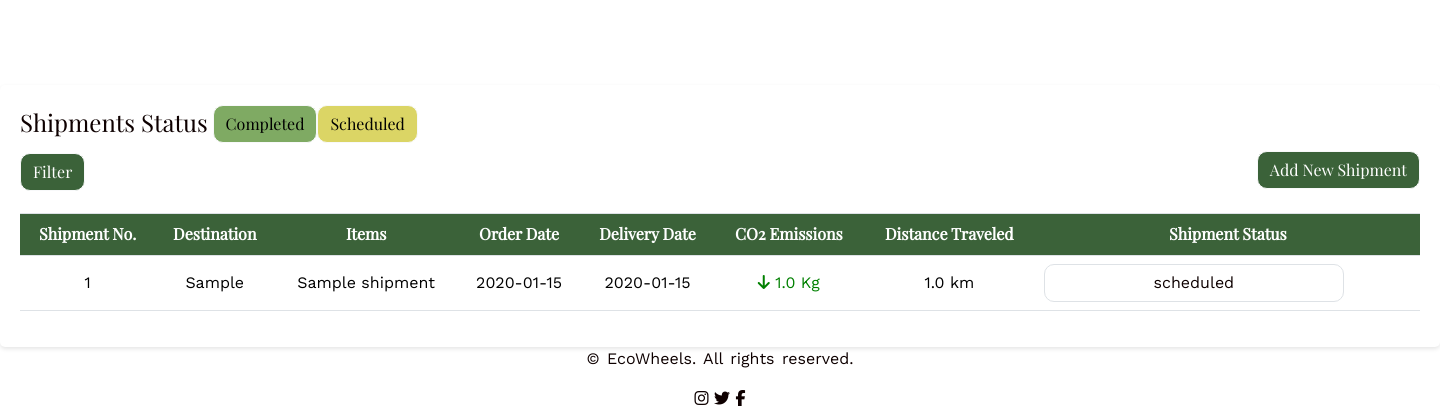
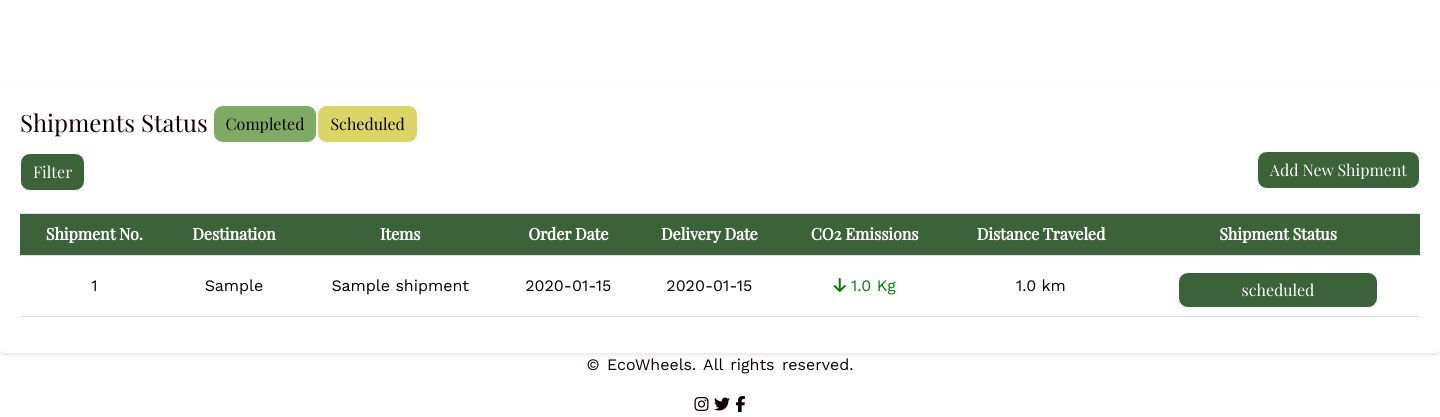
Before and after one commit to mehdi-ayoub/EcoWheels, a Rails app: page /shipments in a window 1440 px wide. Shown: the part 814-1231 px from the top of the page. Run offline with Rails 7, Linux system fonts and the light colour scheme; a user stored in the database is signed in; tables that the repository leaves empty hold one stand-in row (values such as "Sample post"); style sheets or scripts are compiled from the project's sources; parts of the project's set-up code (start-up, migrations or seed data) failed here and were passed over; some libraries are stand-ins or nearby versions.

Commit message:
done the color of the status

```diff
--- a/app/assets/stylesheets/components/_form_styling.scss
+++ b/app/assets/stylesheets/components/_form_styling.scss
@@ -11,6 +11,8 @@
   margin-right: 5px;
   border-radius: 10px;
 }
+
+
 
 // style the text area of vehicle type and fuel type
 .form-select {
--- a/app/assets/stylesheets/components/shipments/_index_page.scss
+++ b/app/assets/stylesheets/components/shipments/_index_page.scss
@@ -114,3 +114,42 @@
     border-width: 0;
   }
 }
+
+
+
+.status-index-button-new {
+  margin-top: 8px;
+  background-color: #3B6239;
+  color: white;
+  transition: background-color 0.3s ease;
+  font-family: "Playfair Display";
+  width: 200px;
+  padding: 5px;
+  appearance: none;
+}
+
+
+.btn-yellow {
+  background-color: #dbd565;
+  font-family: "Playfair Display";
+  color: black;
+
+  .btn-yellow:hover {
+    background-color: #dbd565 !important;
+    box-shadow: none !important;
+    transform: none !important;
+  }
+}
+
+.btn-green {
+  background-color: #3B6239;
+  color: white;
+  font-family: "Playfair Display";
+
+  .btn-green:hover {
+  background-color: #3B6239;
+  box-shadow: none;
+  transform: none;
+  }
+
+}
--- a/app/javascript/controllers/status_controller.js
+++ b/app/javascript/controllers/status_controller.js
@@ -4,12 +4,12 @@
 const getMetaValue = (name) =>
   document.head.querySelector(`meta[name="${name}"]`)?.getAttribute("content") ?? null;
 
-
 export default class extends Controller {
   static targets = ["select"];
 
   connect() {
-    console.log('Status Controller is connected')
+    console.log('Status Controller is connected');
+    this.updateButtonColor(); // Update the button color on connect
   }
 
   updateStatus(event) {
@@ -24,7 +24,7 @@
       headers: {
         'Content-Type': 'application/json',
         'X-CSRF-Token': getMetaValue("csrf-token"),
-        'Accept': 'application/json'  // Make sure to add this
+        'Accept': 'application/json'
       },
       body: JSON.stringify({ shipment: { status: statusValue } })
     })
@@ -32,11 +32,9 @@
     .then(data => {
       if (data.status === "success") {
         const shipmentRow = document.getElementById(`shipment-${shipmentId}`);
-        console.log("Selected Row:", shipmentRow);
 
         if (shipmentRow) {
           shipmentRow.remove();
-          console.log("Shipment row removed.");
         } else {
           console.log("Shipment row NOT found.");
         }
@@ -47,5 +45,23 @@
     .catch(error => {
       console.error("There was an error:", error);
     });
+
+    this.updateButtonColor(); // Update the button color after changing status
+  }
+
+  updateButtonColor() {
+    const selectedStatus = this.selectTarget.value;
+    this.selectTarget.className = '';  // Reset all classes
+    this.selectTarget.classList.add('btn', 'btn-light', 'status-index-button-new');
+
+    switch (selectedStatus) {
+      case 'scheduled':
+        this.selectTarget.classList.add('btn-yellow');
+        break;
+      case 'completed':
+        this.selectTarget.classList.add('btn-green');
+        break;
+      // ... add other cases if needed
+    }
   }
 }
--- a/app/views/shipments/index.html.erb
+++ b/app/views/shipments/index.html.erb
@@ -332,7 +332,7 @@
                   <%= form_for(shipment, url: shipment_path(shipment), method: :patch) do |f| %>
                     <%= hidden_field_tag :_method, 'patch' %>
                     <%= f.select :status, Shipment.statuses.keys, {},
-                        class: 'form-control',
+                        class: "btn btn-light status-index-button-new #{'btn-yellow' if shipment.status == 'scheduled'} #{'btn-green' if shipment.status == 'completed'}",
                         data: {
                           target: "status.select",
                           action: "change->status#updateStatus"
```
